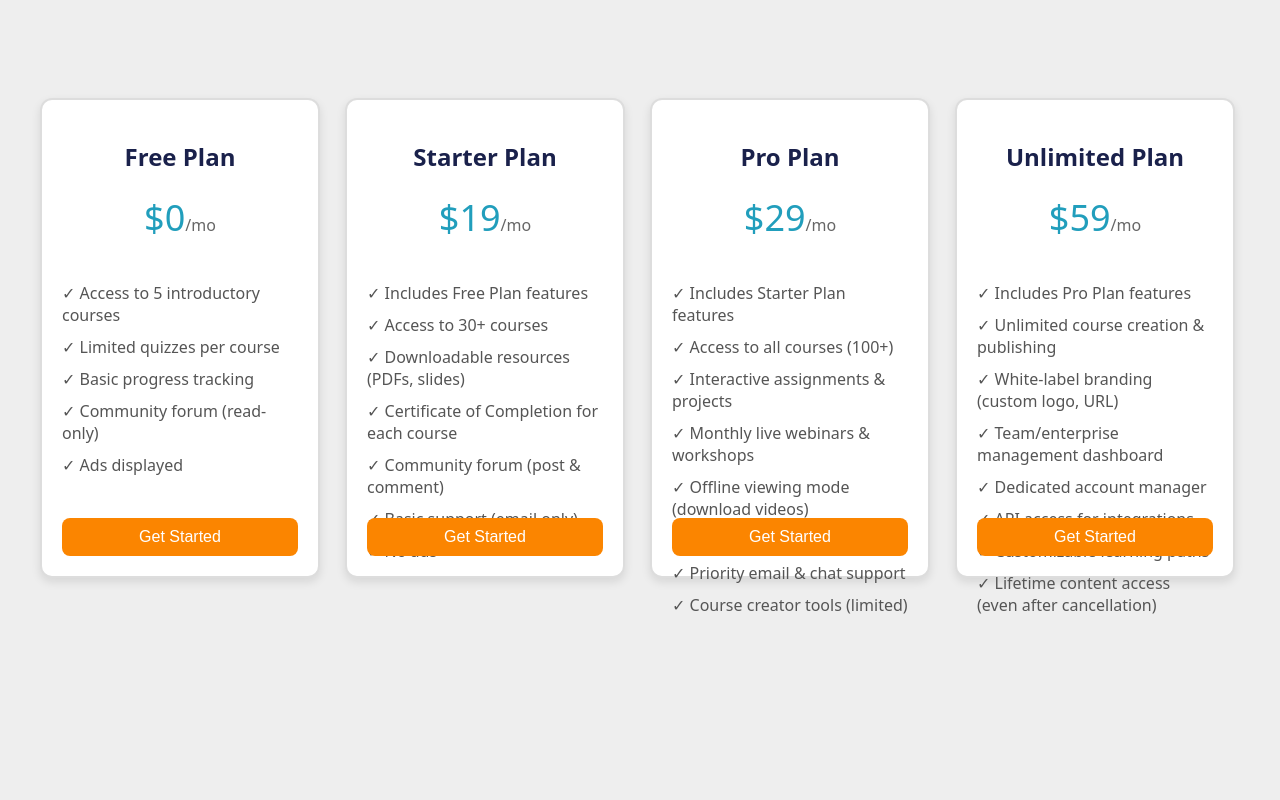
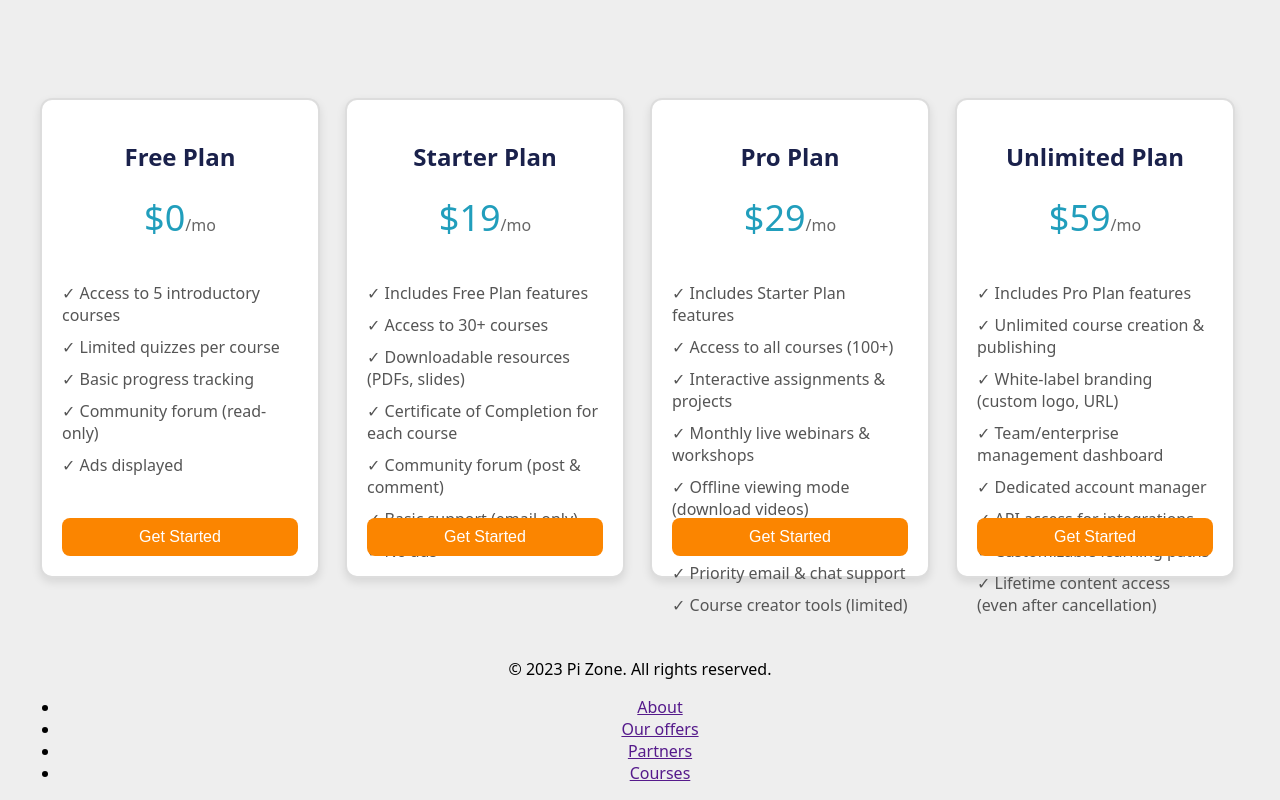
Before and after one commit to OmarFaroukDahmani/pizone, a React (Vite) app: page / in a window 1280 px wide. Shown: the part 1363-2163 px from the top of the page. Before the commit the page ends 2021 px from the top, so only its background shows below. Built offline with nearby package versions, Linux system fonts and the light colour scheme.

Commit message:
editing the code

```diff
--- /dev/null
+++ b/src/components/Footer.jsx
@@ -0,0 +1,15 @@
+export default function Footer() {
+    return (
+        <footer className="footer">
+            <div className="footer-content">
+                <p>&copy; 2023 Pi Zone. All rights reserved.</p>
+                <ul className="footer-links">
+                    <li><a href="">About</a></li>
+                    <li><a href="">Our offers</a></li>
+                    <li><a href="">Partners</a></li>
+                    <li><a href="">Courses</a></li>
+                </ul>
+            </div>
+        </footer>
+    );
+}
--- a/src/pages/Home.jsx
+++ b/src/pages/Home.jsx
@@ -2,7 +2,7 @@ import Navbar from '../components/Navbar'
 import About from '../components/About'
 import Landpage from '../components/Landpage'
 import Offers from '../components/Offers'
-// import Footer from '../components/Footer'
+import Footer from '../components/Footer'
 
 
 
@@ -73,7 +73,7 @@ export default function Home(){
                 buttonText="Get Started"
             />
             </div>
-            {/* <Footer /> */}
+            <Footer />
         </>
     )
 
```
